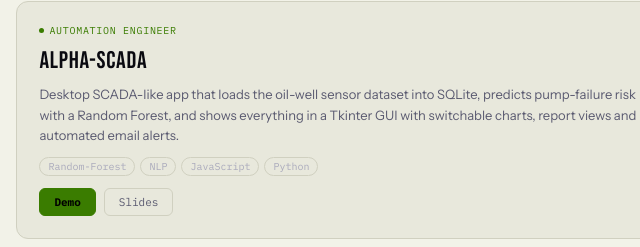
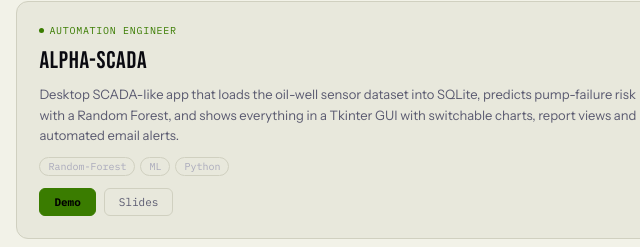
Before and after one commit to Luckingz/lucky-portfolio, a website built with Vite: page index.html in a window 1280 px wide. Shown: the part 936-1183 px from the top of the page, 56-696 px from the left. Built offline with nearby package versions, Linux system fonts and the light colour scheme.

Commit message:
updaetd index.html

```diff
--- a/index.html
+++ b/index.html
@@ -124,7 +124,7 @@
         <div class="fc-role"><span class="fdot"></span>Automation Engineer</div>
         <div class="fc-title">Alpha-SCADA</div>
         <div class="fc-desc">Desktop SCADA-like app that loads the oil-well sensor dataset into SQLite, predicts pump-failure risk with a Random Forest, and shows everything in a Tkinter GUI with switchable charts, report views and automated email alerts.</div>
-        <div class="fc-tags"><span class="fc-tag">Random-Forest</span><span class="fc-tag">NLP</span><span class="fc-tag">JavaScript</span><span class="fc-tag">Python</span></div>
+        <div class="fc-tags"><span class="fc-tag">Random-Forest</span></span><span class="fc-tag">ML</span><span class="fc-tag">Python</span></div>
         <div class="fc-links"><a href="https://drive.google.com/file/d/187km7-qDhIJryKHekW2kpatkO8v_vl1Y/view?usp=sharing" target="_blank" class="fc-lnk p">Demo</a><a href="https://1drv.ms/p/c/973175BBDFD1032A/IQCF6qJyFvfKT5Im01HD4xQ1AdyOHCcum0CMcyNbfjcUlrU" target="_blank" class="fc-lnk">Slides</a></div>
       </div>
       <div class="fc c2">
--- a/src/data/projects-data.js
+++ b/src/data/projects-data.js
@@ -1,6 +1,6 @@
 // src/data/projects-data.js — ADD NEW PROJECTS HERE
 window.PROJECTS = [
-  { id:'alphascada',   title:'Alpha-SCADA',              role:'Automation Engineer', desc:'Tkinter desktop app with AI capabilities of notifying technical personnel on the maintenance status of 5 oil wells.', tags:['AI','ML','JavaScript','Python'], slides:'https://1drv.ms/p/c/973175BBDFD1032A/IQCF6qJyFvfKT5Im01HD4xQ1AdyOHCcum0CMcyNbfjcUlrU', drive:'187km7-qDhIJryKHekW2kpatkO8v_vl1Y' },
+  { id:'alphascada',   title:'Alpha-SCADA',              role:'Automation Engineer', desc:'Tkinter desktop app with AI capabilities of notifying technical personnel on the maintenance status of 5 oil wells.', tags:['AI','ML','Python'], slides:'https://1drv.ms/p/c/973175BBDFD1032A/IQCF6qJyFvfKT5Im01HD4xQ1AdyOHCcum0CMcyNbfjcUlrU', drive:'187km7-qDhIJryKHekW2kpatkO8v_vl1Y' },
   { id:'soilai',       title:'SoilAI',                   role:'ML Engineer', desc:'A decision support solution integrating soil science, low-cost sensors, and geospatial AI to guide effective remediation of oil & gas–impacted lands across Nigeria.', tags:['AI','ML','JavaScript','Python'], repo:null, live:'https://soilai-platform.vercel.app', drive:null },
   { id:'studyinnaija', title:'StudyinNaija Assessments', role:'Full-Stack AI Engineer', desc:'AI-powered assessment platform for Nigerian university students. Generates personalised test questions and surfaces real-time study recommendations via NLP.', tags:['AI','NLP','JavaScript','Python'], repo:'https://github.com/Luckingz/studyinnaija-assessments', live:'https://www.studyinnaija.com/p/ai-powered-assessments.html', drive:null },
   { id:'shoutout',     title:'ShoutOUT',                 role:'Full-Stack Developer',    desc:'Real-time crime reporting and monitoring platform designed to improve community safety. It also has online and offline reporting channels inspired by Bitchat technology', tags:['React','WebSockets','Node.js','TypeScript'], repo:'https://github.com/Luckingz/shoutOUT', live:null, drive:'11ml1Adk82T6Mfhft71qBAcXkR-RQvVhy' },
```
